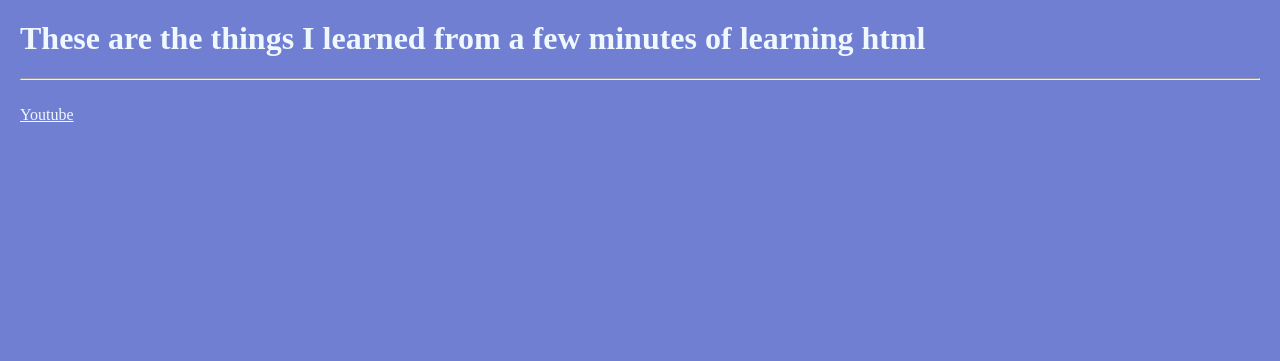
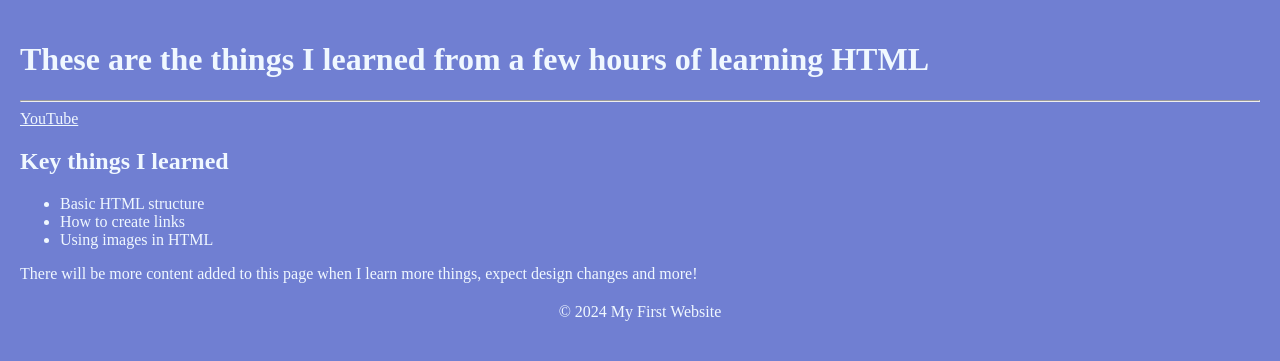
Before and after one commit to DanielAGaiSil/front_rep, a plain HTML site: page html projects/page2.html in a window 1280 px wide. Drawn offline with Linux system fonts and the light colour scheme.

Commit message:
Adjustments.

```diff
--- a/html projects/page2.html
+++ b/html projects/page2.html
@@ -1,18 +1,30 @@
-<!DOCTYPE <html>
+<!DOCTYPE html>
 
-</html>
+<html lang="en">
 
 <head>
+    <meta charset="UTF-8">
+    <meta name="viewport" content="width=device-width, initial-scale=1.0">
     <title>This is an extension of my first website</title>
     <link rel="stylesheet" href="styles.css">
 </head>
 
 <body>
-    <h1>These are the things I learned from a few minutes of learning html</h1>
+    <h1>These are the things I learned from a few hours of learning HTML</h1>
     <hr>
-    <br>
-    <a href="https://www.youtube.com" target="_blank" title="This takes you to youtube, out of my website">
-        Youtube
-    </a>
+    <a href="https://www.youtube.com" target="_blank" title="This takes you to YouTube">YouTube</a>
+    <h2><strong>Key things I learned</strong></h2>
+<ul>
+    <li>Basic HTML structure</li>
+    <li>How to create links</li>
+    <li>Using images in HTML</li>
+</ul>
 
+<p>There will be more content added to this page when I learn more things, expect design changes and more!</p>
+
+    <footer>
+        <p>&copy; 2024 My First Website</p>
+    </footer>
 </body>
+
+</html>
--- a/html projects/styles.css
+++ b/html projects/styles.css
@@ -20,6 +20,7 @@ a:hover{
 img{
     max-width: 200px;
     height: 200px;
+    border: 5px solid black;
 }
 footer{
     margin-top: 20px;
@@ -30,3 +31,6 @@ footer{
 p{
     color: aliceblue;
 }
+li{
+    color: aliceblue;
+}
```
Also changed, not shown: html projects/index.html (+6 -0 lines).
